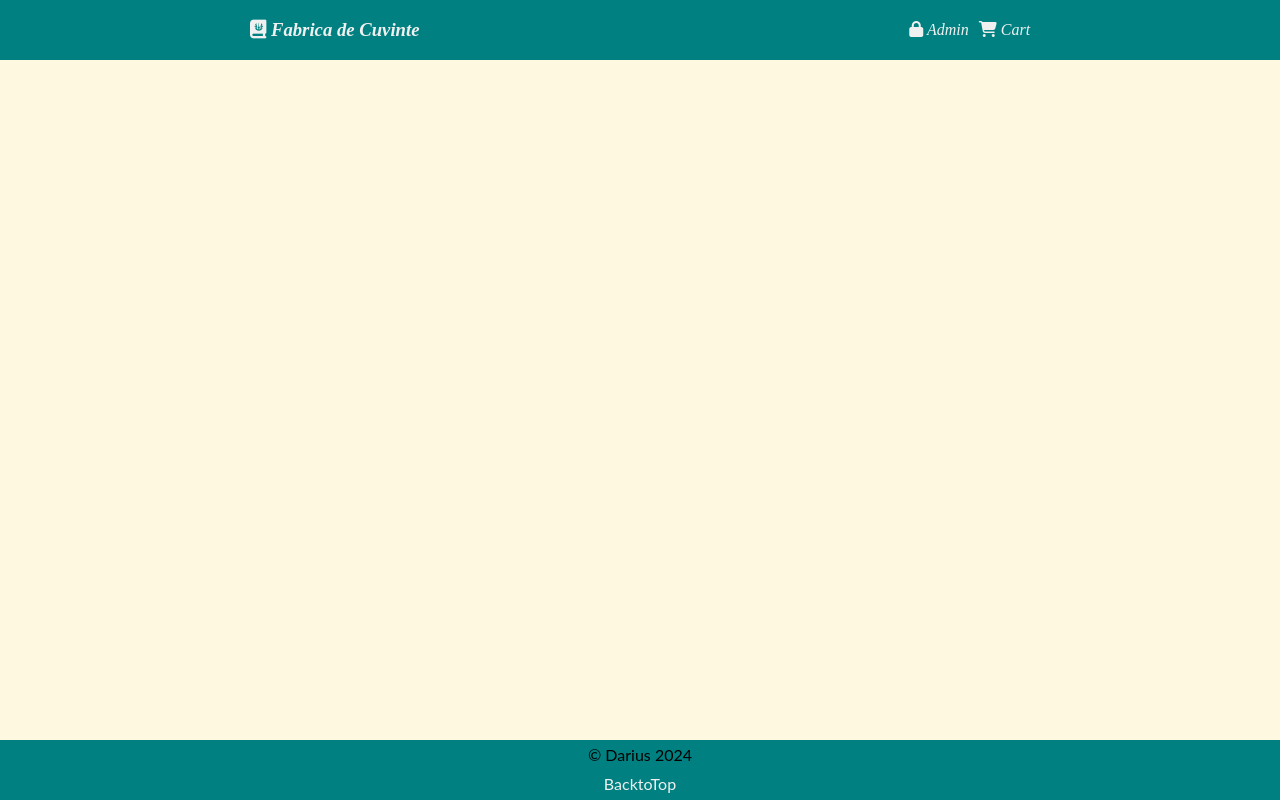
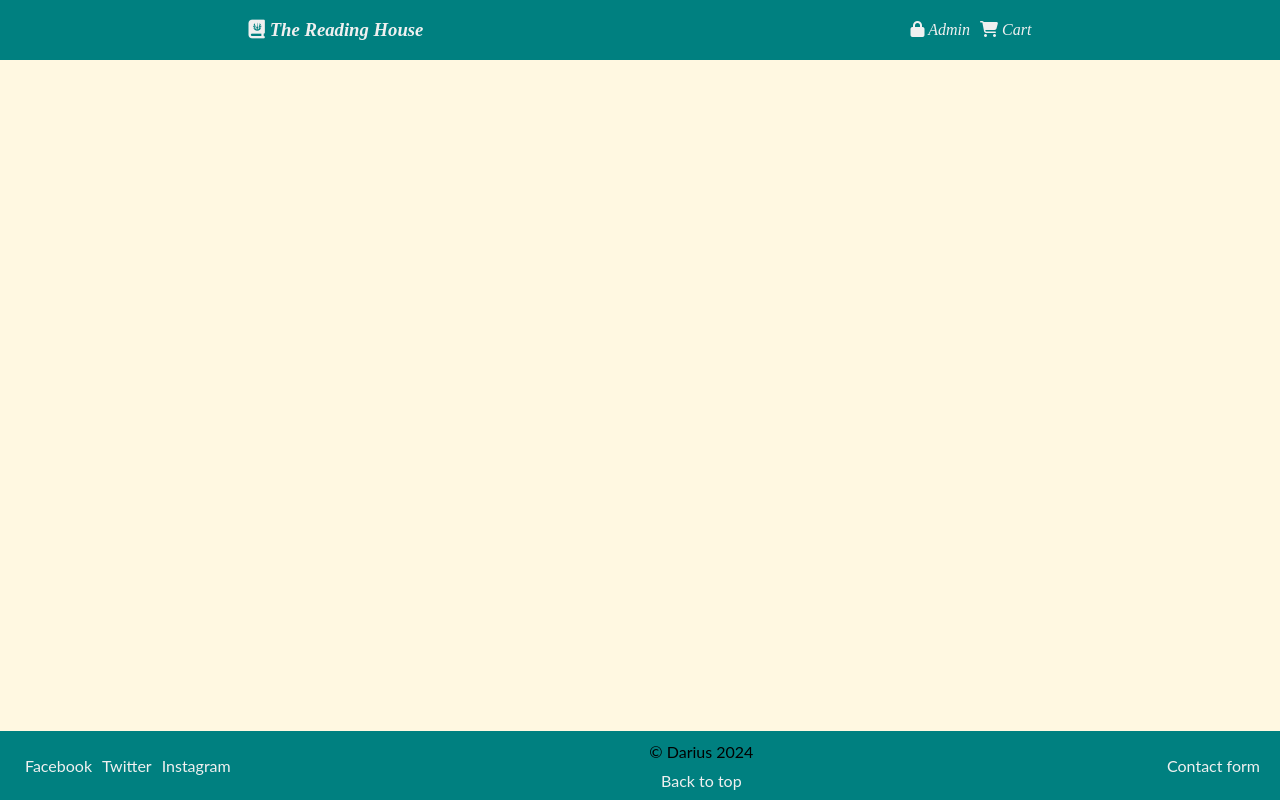
Before and after one commit to DariusbBodo/Bookstore, a plain HTML site: page pages/details.html in a window 1280 px wide. Drawn offline with Linux system fonts and the light colour scheme; no server answers.

Commit message:
AddedLinks-FooterSection

```diff
--- a/css/style.css
+++ b/css/style.css
@@ -66,24 +66,28 @@ html, body{
     display: flex;
     flex-direction: column;
 }
-.justify-around{
-    justify-content: space-around;
+.gap-20 {
+    gap: 20px;
+}
+.items-center {
+    align-items: center;
 }
 .justify-between {
     justify-content: space-between;
 }
+
+.justify-around{
+    justify-content: space-around;
+}
+
 .wrap {
     flex-wrap: wrap;
 }
-.items-center {
-    align-items: center;
-}
+
 .gap-10{
     gap: 10px;
 }
-.gap-20 {
-    gap: 20px;
-}
+
 .gap-50 {
     gap: 50px;}
 
--- a/js/cart.js
+++ b/js/cart.js
@@ -96,7 +96,7 @@ document.addEventListener('DOMContentLoaded', () => {
 		}
 		cartTotalContainer.innerHTML =
 			total === 0 ? 'Cosul de cumparaturi este gol' :
-            total < 150 ? `Total: ${total + 20}lei - ${total} lei + Taxa Livrare: 20 lei` :
+            total < 150 ? `Total: ${total + 20} lei - ${total} lei + Taxa Livrare: 20 lei` :
             `Total: ${total} lei + Livrare Gratuita` ;
 	}
 
--- a/pages/details.html
+++ b/pages/details.html
@@ -4,7 +4,7 @@
     <meta charset="UTF-8" />
     <meta name="viewport" content="width=device-width, initial-scale=1.0" />
     <title>Detalii</title>
-    <link rel="shortcut icon" href="../images/details.png" type="image/png" />
+    <link rel="shortcut icon" href="../images/details.png " type="image/png" />
     <link rel="stylesheet" href="../css/style.css" />
     <link
       rel="stylesheet"
@@ -20,8 +20,8 @@
         <div class="logo">
           <h3>
             <a class="color-black text-decoration0" href="../index.html"
-              ><i class="fa-solid fa-book-journal-whills"></i> Fabrica de
-              Cuvinte</a
+              ><i class="fa-solid fa-book-journal-whills"></i> The Reading
+              House</a
             >
           </h3>
         </div>
@@ -37,10 +37,20 @@
 
       <div class="main m-20 flex1"></div>
 
-      <div class="footer flex-col items-center p-5 gap-10">
-        <div class="copyright">&#169; Darius 2024</div>
-        <div class="backtop">
-          <a class="color-black text-decoration0" href="#">BacktoTop</a>
+      <div class="footer flex justify-between items-center">
+        <div class="social-cntr flex gap-10 p-5 m-20">
+          <a class="color-black text-decoration0" href="#">Facebook</a>
+          <a class="color-black text-decoration0" href="#">Twitter</a>
+          <a class="color-black text-decoration0" href="#">Instagram</a>
+        </div>
+        <div class="copyright-cntr flex-col p-5 gap-10 items-center">
+          <div class="copyright">&#169; Darius 2024</div>
+          <div class="backtop">
+            <a class="color-black text-decoration0" href="#">Back to top</a>
+          </div>
+        </div>
+        <div class="form-cntr m-20">
+          <a class="color-black text-decoration0" href="">Contact form</a>
         </div>
       </div>
     </div>
```
Also changed, not shown: index.html (+24 -8 lines), pages/admin.html (+13 -5 lines), pages/cart.html (+16 -6 lines), utils/layout.js (+8 -2 lines), js/details.js (line endings or trailing spaces).
